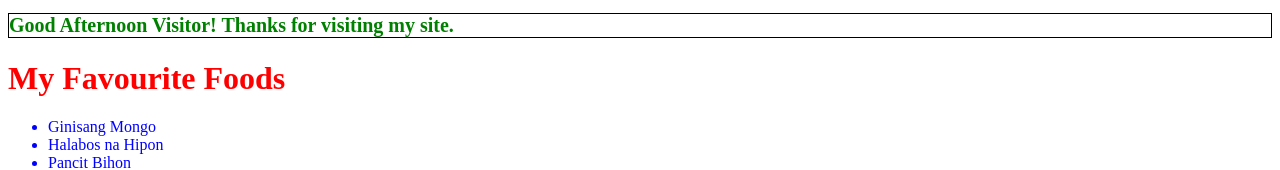
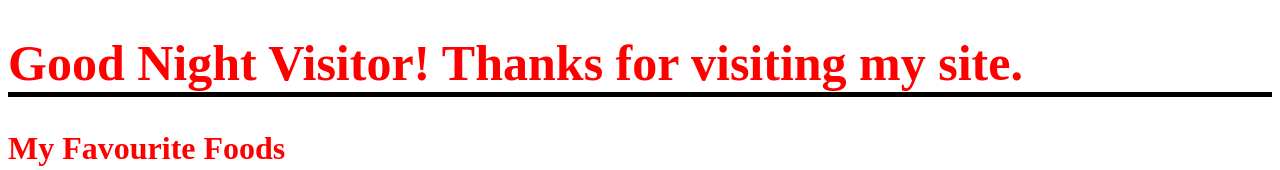
Before and after one commit to cjbaldoza/React-JavascriptExpressions_In_JSX_Solution, a React app: page / in a window 1280 px wide. Shown: the top 170 px of the page. Built offline with nearby package versions, Linux system fonts and the light colour scheme.

Commit message:
Added dynamic checking and samples.

```diff
--- a/public/styles.css
+++ b/public/styles.css
@@ -1,3 +1,9 @@
+.greeting-heading {
+  font-size: 50px;
+  font-weight: bold;
+  border-bottom: 5px solid black;
+}
+
 .heading {
   color: red;
 }
--- a/src/index.js
+++ b/src/index.js
@@ -3,27 +3,37 @@ import ReactDOM from "react-dom";
 
 const dynamicImg = "https://picsum.photos/200";
 
-var greeting = "Good morning";
+let greeting = "Good morning";
 
 const fName = "Christopher";
 const lName = "Baldoza";
 
 const customStyle = {
-  color: "red",
-  fontSize: "20px",
-  border: "1px solid black"
+  color: ""
 };
 
+//const currentDate = new Date(2021, 1, 1, 11);
 const currentDate = new Date();
-const hours = currentDate.getHours();
-if (12 <= hours < 18) {
+const currentTime = currentDate.getHours();
+// if (12 <= currentTime < 18) {
+//   greeting = "Good Afternoon";
+//   customStyle.color = "green";
+// } else if (18 <= currentTime < 0) {
+//   greeting = "Good Evening";
+//   customStyle.color = "blue";
+// } else if (0 <= currentTime <= 12) {
+//   greeting = "Good Morning";
+//   customStyle.color = "red";
+// }
+
+if (currentTime < 12) {
+  greeting = "Good Morning";
+  customStyle.color = "green";
+} else if (currentTime < 18) {
   greeting = "Good Afternoon";
-  customStyle.color = "green";
-} else if (18 <= hours < 0) {
-  greeting = "Good Evening";
   customStyle.color = "blue";
-} else if (0 <= hours <= 12) {
-  greeting = "Good Morning";
+} else {
+  greeting = "Good Night";
   customStyle.color = "red";
 }
 
@@ -32,7 +42,7 @@ console.log(copyRightYear);
 
 ReactDOM.render(
   <div>
-    <h1 className="heading" style={customStyle}>
+    <h1 className="greeting-heading" style={customStyle}>
       {greeting} Visitor! Thanks for visiting my site.
     </h1>
     <h1 className="heading" contentEditable="true" spellCheck="false">
```
